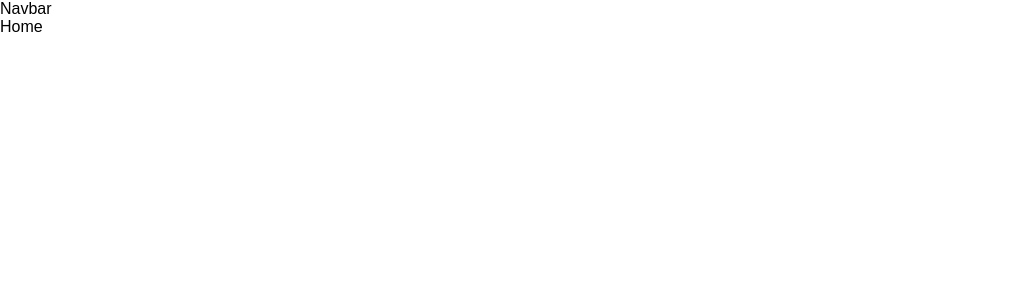
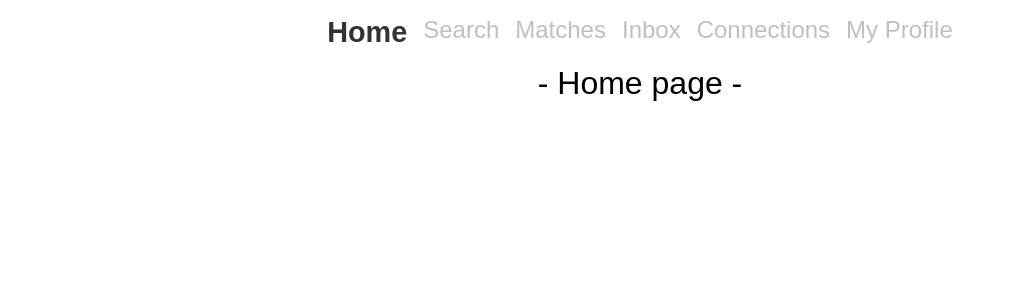
Before and after one commit to bobbygrdn/dating-app, a React (Create React App) app: page / in a window 1280 px wide. Shown: the top 300 px of the page, without its empty margins (0-1014 px from the left). Built offline with nearby package versions, Linux system fonts and the light colour scheme.

Commit message:
working simple navbar with route links

```diff
--- a/src/App.js
+++ b/src/App.js
@@ -14,6 +14,7 @@ function App() {
         <>
             <Navbar />
 
+            <div className='App-container'>
                 <Routes>
 
                     <Route path='/' element={<Home />} />
@@ -24,6 +25,8 @@ function App() {
                     <Route path='/profile' element={<MyProfile />} />
 
                 </Routes>
+            </div>
+
         </>
     )
 }
--- a/src/Components/home/Home.jsx
+++ b/src/Components/home/Home.jsx
@@ -2,7 +2,7 @@ import React from 'react'
 
 function Home() {
     return (
-        <div>Home</div>
+        <div> - Home page - </div>
     )
 }
 
--- a/src/Components/inbox/Inbox.jsx
+++ b/src/Components/inbox/Inbox.jsx
@@ -2,7 +2,7 @@ import React from 'react'
 
 function Inbox() {
     return (
-        <div>Inbox</div>
+        <div> - Inbox page - </div>
     )
 }
 
--- a/src/Components/matches/Matches.jsx
+++ b/src/Components/matches/Matches.jsx
@@ -2,7 +2,7 @@ import React from 'react'
 
 function Matches() {
     return (
-        <div>Matches</div>
+        <div> - Matches page - </div>
     )
 }
 
--- a/src/Components/navbar/Navbar.jsx
+++ b/src/Components/navbar/Navbar.jsx
@@ -1,8 +1,37 @@
 import React from 'react'
+import { Link } from 'react-router-dom'
+import './navbarStyles.css'
 
 function Navbar() {
+
+    const handleClick = (e) => {
+        console.log(e.target)
+        document.querySelectorAll('.nav-link').forEach(elem => elem.classList.remove('active-tab'))
+        e.target.classList.add('active-tab')
+    }
     return (
-        <div>Navbar</div>
+        <div className='navbar-container'>
+            <ul className='navbar-UL'>
+                <li>
+                    <Link to='/' className='nav-link active-tab' onClick={handleClick}>Home</Link>
+                </li>
+                <li>
+                    <Link to='/search-results' className='nav-link' onClick={handleClick}>Search</Link>
+                </li>
+                <li>
+                    <Link to='/matches' className='nav-link' onClick={handleClick}>Matches</Link>
+                </li>
+                <li>
+                    <Link to='/inbox' className='nav-link' onClick={handleClick}>Inbox</Link>
+                </li>
+                <li>
+                    <Link to='/pending-connections' className='nav-link' onClick={handleClick}>Connections</Link>
+                </li>
+                <li>
+                    <Link to='/profile' className='nav-link' onClick={handleClick}>My Profile</Link>
+                </li>
+            </ul>
+        </div>
     )
 }
 
--- /dev/null
+++ b/src/Components/navbar/navbarStyles.css
@@ -0,0 +1,33 @@
+.navbar-container {
+    box-sizing: border-box;
+    font-size: 1.5rem;
+    width: fit-content;
+    margin: 0 auto;
+    padding: 1rem
+}
+
+.navbar-UL {
+    display: flex;
+    gap: 1rem;
+    list-style: none;
+}
+
+.nav-link {
+    text-decoration: none;
+    color: #1115;
+    transition: all .3s ease-in-out;
+    opacity: .8;
+}
+
+.nav-link:hover {
+    opacity: 1;
+    color: #333;
+    font-size: 1.8rem;
+}
+
+.active-tab {
+    color: #333;
+    opacity: 1;
+    font-weight: bold;
+    font-size: 1.8rem;
+}
--- a/src/Components/pending-connections/PendingConnections.jsx
+++ b/src/Components/pending-connections/PendingConnections.jsx
@@ -2,7 +2,7 @@ import React from 'react'
 
 function PendingConnections() {
     return (
-        <div>PendingConnections</div>
+        <div> - Pending Connections page - </div>
     )
 }
 
--- a/src/Components/profile/MyProfile.jsx
+++ b/src/Components/profile/MyProfile.jsx
@@ -2,7 +2,7 @@ import React from 'react'
 
 function MyProfile() {
     return (
-        <div>MyProfile</div>
+        <div> - My Profile page - </div>
     )
 }
 
--- a/src/Components/search-results/SearchResults.jsx
+++ b/src/Components/search-results/SearchResults.jsx
@@ -2,7 +2,7 @@ import React from 'react'
 
 function SearchResults() {
     return (
-        <div>SearchResults</div>
+        <div> - Search Results page - </div>
     )
 }
 
--- a/src/index.css
+++ b/src/index.css
@@ -7,3 +7,9 @@ body {
     font-family: Arial, Helvetica, sans-serif;
     box-sizing: border-box;
 }
+
+.App-container {
+    margin: auto;
+    width: fit-content;
+    font-size: 2rem;
+}
```
Also changed, not shown: src/App.jsx (deleted, +0 -7 lines). Lines whose indentation alone changed are shown as unchanged.
